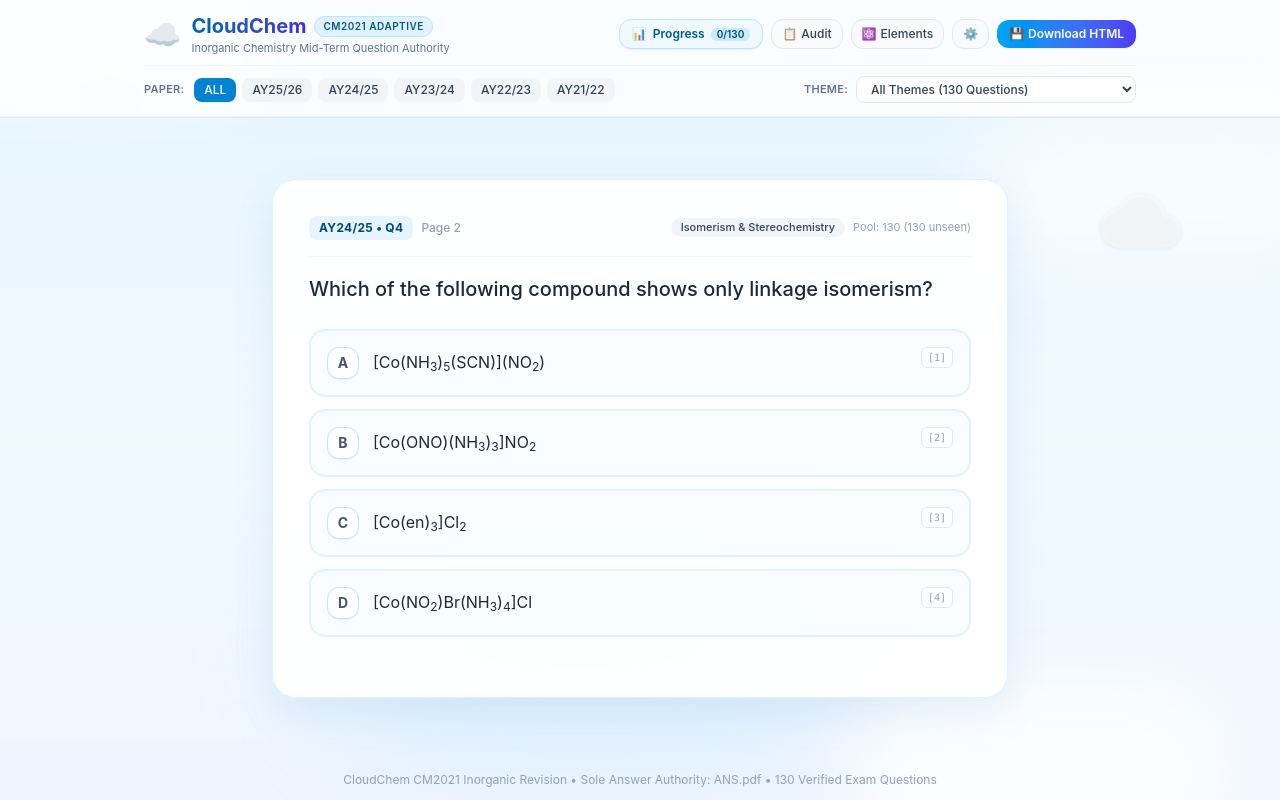
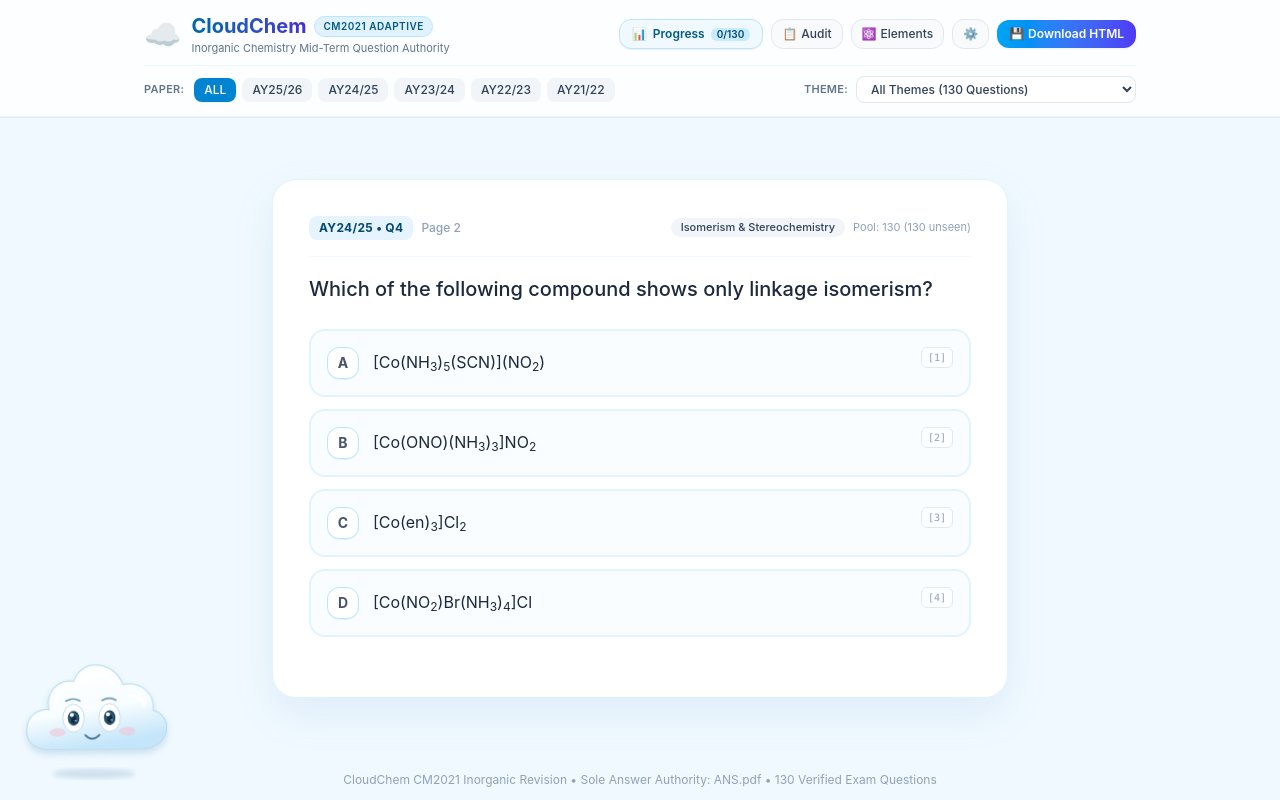
Before and after one commit to voidory/CM2021HK, a React (Vite) app: page / in a window 1280 px wide. Built offline with nearby package versions, Linux system fonts and the light colour scheme.

Commit message:
Replace background cloud effects with animated cursor-following cloud avatar

```diff
--- a/src/components/CloudBackground.tsx
+++ b/src/components/CloudBackground.tsx
@@ -1,101 +1,135 @@
-import React, { useEffect, useState } from 'react';
+import React, { useEffect, useId, useRef } from 'react';
 
 interface CloudBackgroundProps {
   animationsEnabled: boolean;
 }
 
-interface ClickParticle {
-  id: number;
-  x: number;
-  y: number;
-}
-
+// Keep the existing export so App's animation setting controls the new mascot.
 export const CloudBackground: React.FC<CloudBackgroundProps> = ({ animationsEnabled }) => {
-  const [particles, setParticles] = useState<ClickParticle[]>([]);
+  const svgRef = useRef<SVGSVGElement>(null);
+  const pupils = useRef<Array<SVGGElement | null>>([]);
+  const id = useId().replace(/:/g, '');
 
   useEffect(() => {
-    if (!animationsEnabled) return;
-
-    const handleClick = (e: MouseEvent) => {
-      // Don't create particle if user clicked an interactive button or input
-      const target = e.target as HTMLElement;
-      if (target.closest('button, input, select, a, textarea')) return;
-
-      const newParticle = {
-        id: Date.now() + Math.random(),
-        x: e.clientX,
-        y: e.clientY
-      };
-
-      setParticles(prev => [...prev.slice(-8), newParticle]);
-
-      setTimeout(() => {
-        setParticles(prev => prev.filter(p => p.id !== newParticle.id));
-      }, 700);
+    const media = window.matchMedia('(prefers-reduced-motion: reduce)');
+    let frame = 0;
+    let previous = 0;
+    let target: { x: number; y: number } | null = null;
+    const positions = [{ x: 0, y: 0 }, { x: 0, y: 0 }];
+    const centers = [77, 121];
+    const reset = () => {
+      positions.forEach(p => { p.x = 0; p.y = 0; });
+      pupils.current.forEach(p => p?.setAttribute('transform', 'translate(0 0)'));
     };
-
-    window.addEventListener('click', handleClick);
-    return () => window.removeEventListener('click', handleClick);
+    const move = (event: PointerEvent) => {
+      if (event.pointerType !== 'touch') target = { x: event.clientX, y: event.clientY };
+    };
+    const leave = () => { target = null; };
+    const tick = (time: number) => {
+      const dt = previous ? Math.min(time - previous, 64) : 16;
+      previous = time;
+      const easing = 1 - Math.exp(-dt / 85);
+      const svg = svgRef.current;
+      const matrix = svg?.getScreenCTM();
+      if (svg && matrix) {
+        const inverse = matrix.inverse();
+        const point = svg.createSVGPoint();
+        point.x = target?.x ?? 0;
+        point.y = target?.y ?? 0;
+        const local = point.matrixTransform(inverse);
+        positions.forEach((position, i) => {
+          const dx = local.x - centers[i];
+          const dy = local.y - 92;
+          const distance = Math.hypot(dx, dy);
+          const strength = target ? Math.min(distance / 110, 1) : 0;
+          const tx = distance ? dx / distance * 5.5 * strength : 0;
+          const ty = distance ? dy / distance * 7 * strength : 0;
+          position.x += (tx - position.x) * easing;
+          position.y += (ty - position.y) * easing;
+          pupils.current[i]?.setAttribute('transform', `translate(${position.x.toFixed(3)} ${position.y.toFixed(3)})`);
+        });
+      }
+      frame = window.requestAnimationFrame(tick);
+    };
+    const sync = () => {
+      window.cancelAnimationFrame(frame);
+      previous = 0;
+      if (animationsEnabled && !media.matches && !document.hidden) frame = window.requestAnimationFrame(tick);
+      else reset();
+    };
+    window.addEventListener('pointermove', move, { passive: true });
+    document.documentElement.addEventListener('pointerleave', leave);
+    window.addEventListener('blur', leave);
+    document.addEventListener('visibilitychange', sync);
+    media.addEventListener('change', sync);
+    sync();
+    return () => {
+      window.cancelAnimationFrame(frame);
+      window.removeEventListener('pointermove', move);
+      document.documentElement.removeEventListener('pointerleave', leave);
+      window.removeEventListener('blur', leave);
+      document.removeEventListener('visibilitychange', sync);
+      media.removeEventListener('change', sync);
+    };
   }, [animationsEnabled]);
 
   return (
-    <div className="fixed inset-0 pointer-events-none -z-10 overflow-hidden bg-gradient-to-b from-sky-100/90 via-sky-50 to-indigo-50/50">
-      {/* Background Soft Clouds */}
-      <div
-        className={`absolute -top-12 -left-16 w-80 h-40 bg-white/70 rounded-full blur-2xl ${
-          animationsEnabled ? 'cloud-float-1' : ''
-        }`}
-      />
-      <div
-        className={`absolute top-20 -right-20 w-96 h-48 bg-white/60 rounded-full blur-2xl ${
-          animationsEnabled ? 'cloud-float-2' : ''
-        }`}
-      />
-      <div
-        className={`absolute bottom-10 left-1/4 w-[32rem] h-56 bg-sky-200/40 rounded-full blur-3xl ${
-          animationsEnabled ? 'cloud-float-1' : ''
-        }`}
-      />
-      <div
-        className={`absolute -bottom-16 right-10 w-96 h-48 bg-white/80 rounded-full blur-2xl ${
-          animationsEnabled ? 'cloud-float-2' : ''
-        }`}
-      />
-
-      {/* Floating Decorative SVG Cloud Silhouettes */}
-      <svg
-        className={`absolute top-16 left-12 w-28 h-16 text-white/60 fill-current drop-shadow-sm ${
-          animationsEnabled ? 'cloud-float-1' : ''
-        }`}
-        viewBox="0 0 24 24"
-      >
-        <path d="M19.35 10.04C18.67 6.59 15.64 4 12 4 9.11 4 6.6 5.64 5.35 8.04 2.34 8.36 0 10.91 0 14c0 3.31 2.69 6 6 6h13c2.76 0 5-2.24 5-5 0-2.64-2.05-4.78-4.65-4.96z" />
+    <div className="cloud-mascot" data-animated={animationsEnabled} aria-hidden="true">
+      <style>{`
+        .cloud-mascot { position:fixed; left:max(12px, env(safe-area-inset-left)); bottom:max(12px, env(safe-area-inset-bottom)); width:164px; z-index:20; pointer-events:none; user-select:none; }
+        .cloud-mascot svg { display:block; width:100%; height:auto; overflow:visible; }
+        .cloud-mascot .cloud-body { transform-origin:100px 90px; animation:mascot-hover 6.4s ease-in-out infinite; }
+        .cloud-mascot .cloud-shadow { transform-origin:100px 157px; animation:mascot-shadow 6.4s ease-in-out infinite; }
+        .cloud-mascot .cloud-eye { transform-box:fill-box; transform-origin:center; animation:mascot-blink 7.3s linear infinite; }
+        .cloud-mascot .cloud-eye-right { animation-delay:.045s; }
+        .cloud-mascot .cloud-glint { animation:mascot-glint 4.8s ease-in-out infinite; }
+        @keyframes mascot-hover { 0%,100% { transform:translate(0,0) rotate(-2deg); } 25% { transform:translate(3px,-6px) rotate(.5deg); } 50% { transform:translate(0,-11px) rotate(2deg); } 75% { transform:translate(-3px,-5px) rotate(-.5deg); } }
+        @keyframes mascot-shadow { 0%,100% { transform:scaleX(1); opacity:.22; } 50% { transform:scaleX(.76); opacity:.11; } }
+        @keyframes mascot-blink { 0%,38%,40.5%,43%,45.5%,94%,97%,100% { transform:scaleY(1); } 39.2%,44.2%,95.5% { transform:scaleY(.06); } }
+        @keyframes mascot-glint { 0%,100% { opacity:.65; } 50% { opacity:1; } }
+        .cloud-mascot[data-animated="false"] * { animation:none !important; }
+        @media (prefers-reduced-motion:reduce) { .cloud-mascot * { animation:none !important; } }
+        @media (max-width:640px) { .cloud-mascot { width:100px; left:max(6px, env(safe-area-inset-left)); bottom:max(6px, env(safe-area-inset-bottom)); } }
+      `}</style>
+      <svg viewBox="0 0 200 175" ref={svgRef} focusable="false">
+        <defs>
+          <linearGradient id={`${id}-body`} x1="0" y1="0" x2=".25" y2="1">
+            <stop offset="0" stopColor="#ffffff" />
+            <stop offset=".6" stopColor="#f8fdff" />
+            <stop offset="1" stopColor="#c5e6fa" />
+          </linearGradient>
+          <radialGradient id={`${id}-iris`}>
+            <stop offset="0" stopColor="#459fc9" />
+            <stop offset="1" stopColor="#173953" />
+          </radialGradient>
+          <filter id={`${id}-shadow`} x="-30%" y="-40%" width="160%" height="190%">
+            <feDropShadow dx="0" dy="5" stdDeviation="4" floodColor="#4a86ac" floodOpacity=".2" />
+          </filter>
+          <filter id={`${id}-blur`}><feGaussianBlur stdDeviation="3" /></filter>
+        </defs>
+        <ellipse className="cloud-shadow" cx="100" cy="157" rx="53" ry="6" fill="#497fa4" filter={`url(#${id}-blur)`} />
+        <g className="cloud-body">
+          <path d="M48 130C26 130 17 117 20 101C22 88 33 80 47 81C43 60 59 43 78 47C88 19 127 22 138 52C159 48 177 63 174 84C195 91 195 116 178 126C172 130 166 131 156 131Z" fill={`url(#${id}-body)`} stroke="#beddf0" strokeWidth="1.5" filter={`url(#${id}-shadow)`} />
+          <path d="M57 70C57 59 66 54 75 56M91 46C102 34 119 40 125 51M146 66C155 65 163 72 163 79" fill="none" stroke="white" strokeWidth="5" strokeLinecap="round" opacity=".85" />
+          <ellipse cx="57" cy="109" rx="10" ry="5" fill="#f5bbd0" opacity=".5" />
+          <ellipse cx="142" cy="109" rx="10" ry="5" fill="#f5bbd0" opacity=".5" />
+          {[77, 121].map((cx, i) => (
+            <g key={cx}>
+              <path d={`M${cx - 9} 71Q${cx} 66 ${cx + 8} 71`} stroke="#6d9ab5" strokeWidth="2" fill="none" strokeLinecap="round" />
+              <g className={`cloud-eye ${i ? 'cloud-eye-right' : ''}`}>
+                <ellipse cx={cx} cy="92" rx="13" ry="17" fill="#fff" stroke="#bfddeb" strokeWidth="1.2" />
+                <g ref={node => { pupils.current[i] = node; }}>
+                  <ellipse cx={cx} cy="92" rx="7" ry="9" fill={`url(#${id}-iris)`} />
+                  <ellipse cx={cx} cy="93" rx="3.5" ry="5.5" fill="#102b40" />
+                  <circle cx={cx - 2} cy="88" r="2.5" fill="white" />
+                  <circle className="cloud-glint" cx={cx + 2.5} cy="95" r="1.2" fill="#d4f6ff" />
+                </g>
+              </g>
+            </g>
+          ))}
+          <path d="M91 113Q99 122 108 113" fill="none" stroke="#527c99" strokeWidth="2.5" strokeLinecap="round" />
+        </g>
       </svg>
-
-      <svg
-        className={`absolute top-44 right-16 w-36 h-20 text-white/50 fill-current drop-shadow-sm ${
-          animationsEnabled ? 'cloud-float-2' : ''
-        }`}
-        viewBox="0 0 24 24"
-      >
-        <path d="M19.35 10.04C18.67 6.59 15.64 4 12 4 9.11 4 6.6 5.64 5.35 8.04 2.34 8.36 0 10.91 0 14c0 3.31 2.69 6 6 6h13c2.76 0 5-2.24 5-5 0-2.64-2.05-4.78-4.65-4.96z" />
-      </svg>
-
-      {/* Gentle Click Particles */}
-      {animationsEnabled &&
-        particles.map(p => (
-          <span
-            key={p.id}
-            className="absolute text-base select-none animate-ping transition-opacity opacity-75"
-            style={{
-              left: p.x - 10,
-              top: p.y - 10,
-              animationDuration: '650ms'
-            }}
-          >
-            ☁️
-          </span>
-        ))}
     </div>
   );
 };
```
